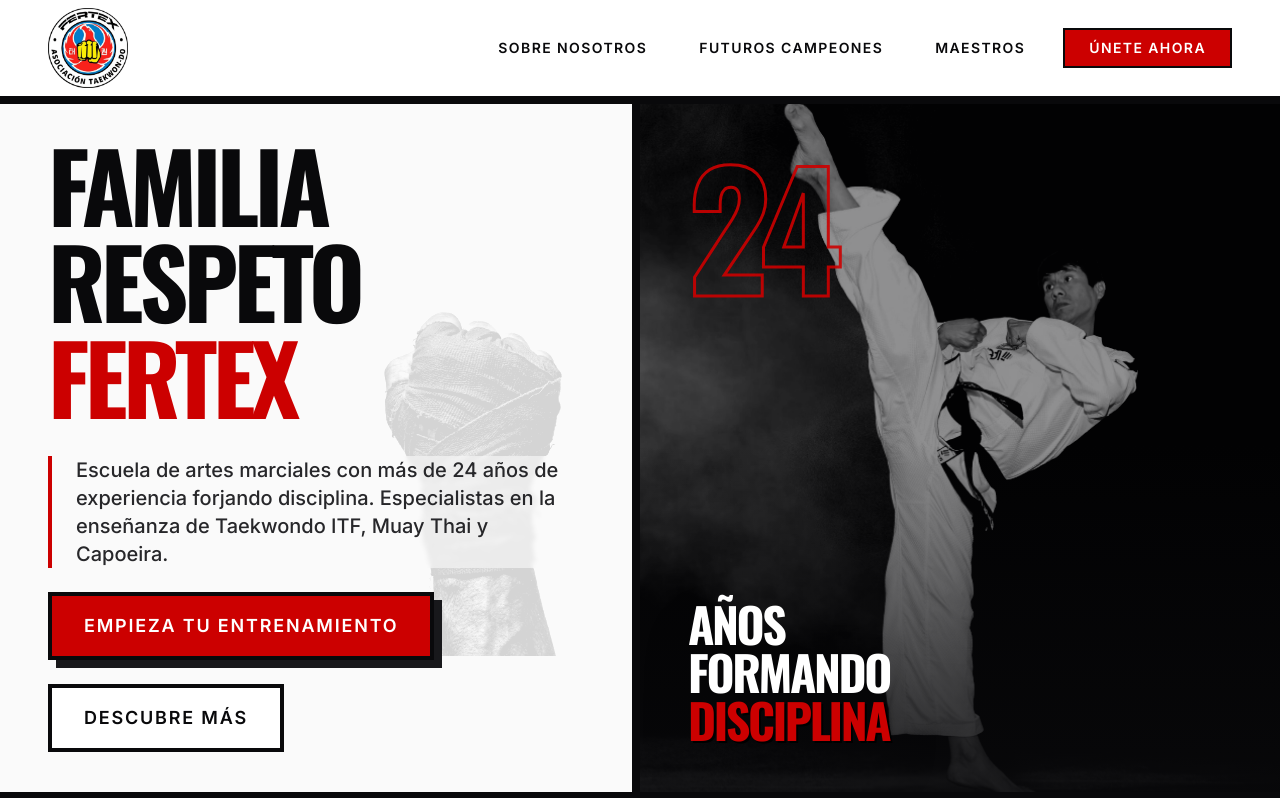
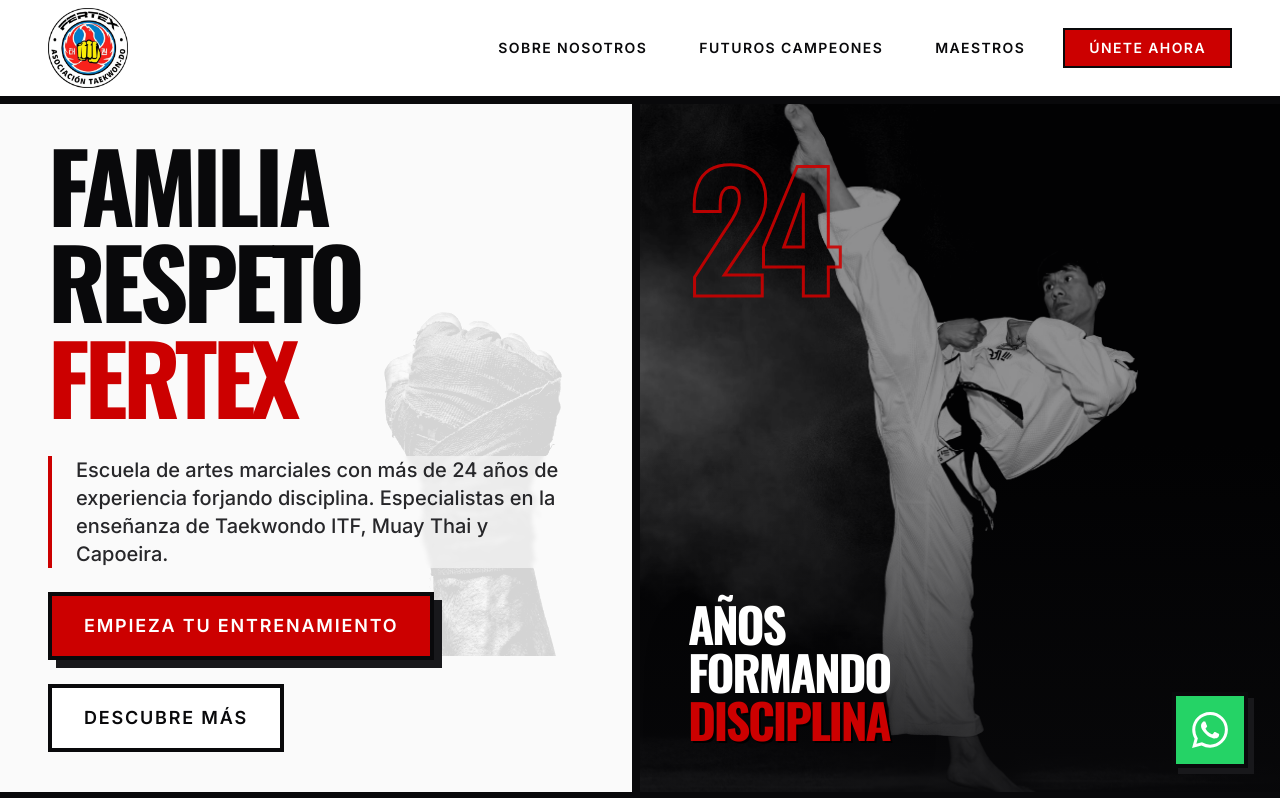
Before and after one commit to jhefferson-guerrero/fertex-web, a React (Vite) app: page / in a window 1280 px wide. Shown: the top 798 px of the page. Built offline with nearby package versions, Linux system fonts and the light colour scheme.

Commit message:
Content: Estandarizado el mensaje predefinido de WhatsApp en todos los botones de la web

```diff
--- a/src/App.jsx
+++ b/src/App.jsx
@@ -12,6 +12,7 @@ import Location from './components/Location';
 import CallToAction from './components/CallToAction';
 import Footer from './components/Footer';
 import BackToTop from './components/BackToTop';
+import WhatsAppButton from './components/WhatsAppButton';
 
 function App() {
   const [isLoading, setIsLoading] = useState(true);
@@ -72,6 +73,7 @@ function App() {
         <Location />
       </main>
       <Footer />
+      <WhatsAppButton />
       <BackToTop />
         </div>
       )}
--- a/src/components/BackToTop.jsx
+++ b/src/components/BackToTop.jsx
@@ -26,7 +26,7 @@ export default function BackToTop() {
           animate={{ opacity: 1, y: 0 }}
           exit={{ opacity: 0, y: 50 }}
           transition={{ duration: 0.3 }}
-          className="fixed bottom-6 right-6 md:bottom-8 md:right-8 z-40 bg-zinc-950 border-4 border-fertex-red p-3 hover:bg-fertex-red transition-colors group shadow-[6px_6px_0px_0px_rgba(24,24,27,1)] hover:shadow-none hover:translate-x-1 hover:translate-y-1"
+          className="fixed bottom-24 right-6 md:bottom-28 md:right-8 z-40 bg-zinc-950 border-4 border-fertex-red p-3 hover:bg-fertex-red transition-colors group shadow-[6px_6px_0px_0px_rgba(24,24,27,1)] hover:shadow-none hover:translate-x-1 hover:translate-y-1"
           aria-label="Volver arriba"
         >
           <svg className="w-8 h-8 text-white" fill="none" stroke="currentColor" viewBox="0 0 24 24">
--- a/src/components/Header.jsx
+++ b/src/components/Header.jsx
@@ -36,7 +36,7 @@ export default function Header() {
             <a href="#instructors" className="text-zinc-950 hover:bg-zinc-950 hover:text-white px-2 lg:px-3 py-2 text-sm font-bold uppercase tracking-widest transition-colors duration-200 border-2 border-transparent hover:border-zinc-950 whitespace-nowrap">
               Maestros
             </a>
-            <a href="https://wa.me/51944351592?text=Hola%20FERTEX,%20quiero%20información%20sobre%20las%20clases." target="_blank" rel="noopener noreferrer" className="bg-fertex-red text-white px-4 lg:px-4 xl:px-6 py-2 text-sm font-bold uppercase tracking-widest border-2 border-zinc-950 hover:bg-zinc-950 transition-colors duration-200 whitespace-nowrap ml-2">
+            <a href="https://wa.me/51944351592?text=Hola%20FERTEX,%20vengo%20de%20su%20página%20web.%20Me%20gustaría%20saber%20los%20horarios%20y%20precios%20de%20las%20clases,%20por%20favor." target="_blank" rel="noopener noreferrer" className="bg-fertex-red text-white px-4 lg:px-4 xl:px-6 py-2 text-sm font-bold uppercase tracking-widest border-2 border-zinc-950 hover:bg-zinc-950 transition-colors duration-200 whitespace-nowrap ml-2">
               Únete Ahora
             </a>
           </nav>
@@ -80,7 +80,7 @@ export default function Header() {
             <a href="#instructors" onClick={() => setIsMobileMenuOpen(false)} className="block text-zinc-950 py-4 text-center text-lg font-bold uppercase tracking-widest border-b-2 border-zinc-200 hover:bg-zinc-100">
               Maestros
             </a>
-            <a href="https://wa.me/51944351592?text=Hola%20FERTEX,%20quiero%20información%20sobre%20las%20clases." target="_blank" rel="noopener noreferrer" onClick={() => setIsMobileMenuOpen(false)} className="block bg-fertex-red text-white py-3 mt-4 text-center text-base font-bold uppercase tracking-widest border-2 border-zinc-950 hover:bg-zinc-950 transition-colors">
+            <a href="https://wa.me/51944351592?text=Hola%20FERTEX,%20vengo%20de%20su%20página%20web.%20Me%20gustaría%20saber%20los%20horarios%20y%20precios%20de%20las%20clases,%20por%20favor." target="_blank" rel="noopener noreferrer" onClick={() => setIsMobileMenuOpen(false)} className="block bg-fertex-red text-white py-3 mt-4 text-center text-base font-bold uppercase tracking-widest border-2 border-zinc-950 hover:bg-zinc-950 transition-colors">
               Únete Ahora
             </a>
           </motion.div>
--- a/src/components/Hero.jsx
+++ b/src/components/Hero.jsx
@@ -30,7 +30,7 @@ export default function Hero() {
             Escuela de artes marciales con más de 24 años de experiencia forjando disciplina. Especialistas en la enseñanza de Taekwondo ITF, Muay Thai y Capoeira.
           </p>
           <div className="flex flex-wrap gap-4 xl:gap-6">
-            <a href="https://wa.me/51944351592?text=Hola%20FERTEX,%20quiero%20empezar%20mi%20entrenamiento." target="_blank" rel="noopener noreferrer" className="inline-block bg-fertex-red text-white text-base lg:text-sm xl:text-lg font-bold uppercase tracking-widest px-6 lg:px-4 xl:px-8 py-4 lg:py-3 xl:py-4 border-4 border-zinc-950 hover:bg-zinc-950 transition-colors duration-200 text-center shadow-[8px_8px_0px_0px_rgba(24,24,27,1)] hover:shadow-none hover:translate-x-2 hover:translate-y-2 whitespace-nowrap">
+            <a href="https://wa.me/51944351592?text=Hola%20FERTEX,%20vengo%20de%20su%20página%20web.%20Me%20gustaría%20saber%20los%20horarios%20y%20precios%20de%20las%20clases,%20por%20favor." target="_blank" rel="noopener noreferrer" className="inline-block bg-fertex-red text-white text-base lg:text-sm xl:text-lg font-bold uppercase tracking-widest px-6 lg:px-4 xl:px-8 py-4 lg:py-3 xl:py-4 border-4 border-zinc-950 hover:bg-zinc-950 transition-colors duration-200 text-center shadow-[8px_8px_0px_0px_rgba(24,24,27,1)] hover:shadow-none hover:translate-x-2 hover:translate-y-2 whitespace-nowrap">
               Empieza tu Entrenamiento
             </a>
             <a href="#about" className="inline-block bg-white text-zinc-950 text-base lg:text-sm xl:text-lg font-bold uppercase tracking-widest px-6 lg:px-4 xl:px-8 py-4 lg:py-3 xl:py-4 border-4 border-zinc-950 hover:bg-zinc-100 transition-colors duration-200 text-center whitespace-nowrap">
--- /dev/null
+++ b/src/components/WhatsAppButton.jsx
@@ -0,0 +1,27 @@
+import React from 'react';
+import { motion } from 'framer-motion';
+
+export default function WhatsAppButton() {
+  return (
+    <motion.a
+      href="https://wa.me/51944351592?text=Hola%20FERTEX,%20vengo%20de%20su%20página%20web.%20Me%20gustaría%20saber%20los%20horarios%20y%20precios%20de%20las%20clases,%20por%20favor."
+      target="_blank"
+      rel="noopener noreferrer"
+      initial={{ opacity: 0, scale: 0 }}
+      animate={{ opacity: 1, scale: 1 }}
+      transition={{ delay: 1.5, type: 'spring', stiffness: 200, damping: 20 }}
+      whileHover={{ scale: 1.1 }}
+      whileTap={{ scale: 0.9 }}
+      className="fixed bottom-6 right-6 md:bottom-8 md:right-8 z-50 bg-[#25D366] text-white p-3 md:p-4 border-4 border-zinc-950 shadow-[6px_6px_0px_0px_rgba(24,24,27,1)] hover:shadow-none hover:translate-x-1 hover:translate-y-1 transition-all flex items-center justify-center group"
+      aria-label="Contactar por WhatsApp"
+    >
+      <svg className="w-8 h-8 md:w-9 md:h-9 fill-current" viewBox="0 0 24 24">
+        <path d="M17.472 14.382c-.297-.149-1.758-.867-2.03-.967-.273-.099-.471-.148-.67.15-.197.297-.767.966-.94 1.164-.173.199-.347.223-.644.075-.297-.15-1.255-.463-2.39-1.475-.883-.788-1.48-1.761-1.653-2.059-.173-.297-.018-.458.13-.606.134-.133.298-.347.446-.52.149-.174.198-.298.298-.497.099-.198.05-.371-.025-.52-.075-.149-.669-1.612-.916-2.207-.242-.579-.487-.5-.669-.51-.173-.008-.371-.01-.57-.01-.198 0-.52.074-.792.372-.272.297-1.04 1.016-1.04 2.479 0 1.462 1.065 2.875 1.213 3.074.149.198 2.096 3.2 5.077 4.487.709.306 1.262.489 1.694.625.712.227 1.36.195 1.871.118.571-.085 1.758-.719 2.006-1.413.248-.694.248-1.289.173-1.413-.074-.124-.272-.198-.57-.347m-5.421 7.403h-.004a9.87 9.87 0 01-5.031-1.378l-.361-.214-3.741.982.998-3.648-.235-.374a9.86 9.86 0 01-1.51-5.26c.001-5.45 4.436-9.884 9.888-9.884 2.64 0 5.122 1.03 6.988 2.898a9.825 9.825 0 012.893 6.994c-.003 5.45-4.437 9.884-9.885 9.884m8.413-18.297A11.815 11.815 0 0012.05 0C5.495 0 .16 5.335.157 11.892c0 2.096.547 4.142 1.588 5.945L.057 24l6.305-1.654a11.882 11.882 0 005.683 1.448h.005c6.554 0 11.89-5.335 11.893-11.893a11.821 11.821 0 00-3.48-8.413Z"/>
+      </svg>
+      {/* Tooltip de texto que se muestra en hover (solo en PC) */}
+      <span className="absolute right-[115%] top-1/2 -translate-y-1/2 bg-zinc-950 text-white text-sm font-bold font-sans px-4 py-2 uppercase tracking-widest border-2 border-zinc-950 opacity-0 group-hover:opacity-100 transition-opacity pointer-events-none whitespace-nowrap hidden lg:block shadow-[4px_4px_0px_0px_rgba(37,211,102,1)]">
+        Escríbenos
+      </span>
+    </motion.a>
+  );
+}
```
